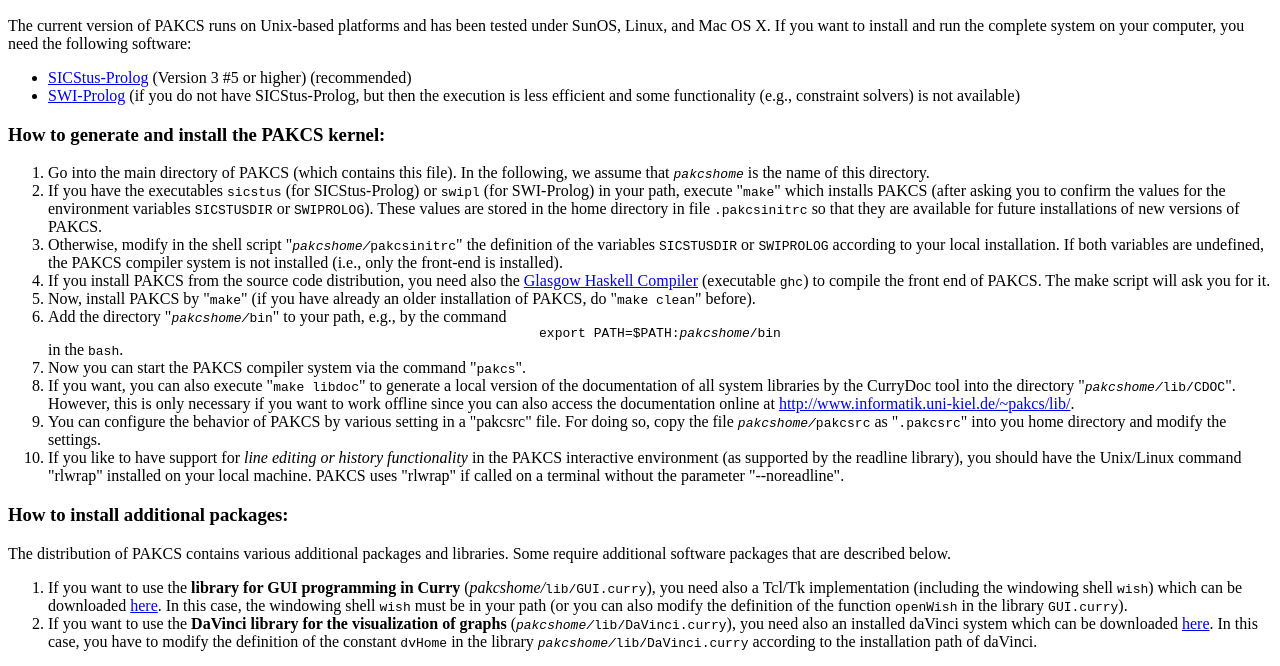
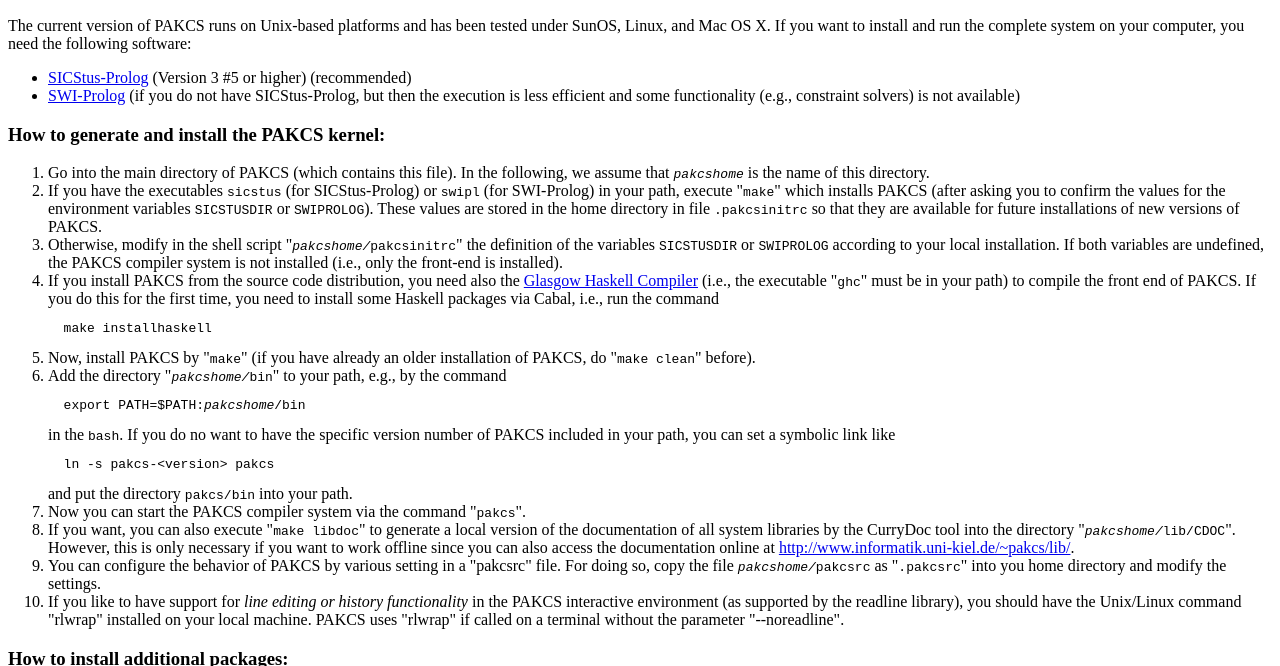
Before and after one commit to cau-placc/pakcs, a plain HTML site: page INSTALL.html in a window 1280 px wide. Shown: the part 110-776 px from the top of the page. Drawn offline with Linux system fonts and the light colour scheme.

Commit message:
Install instructions updated

```diff
--- a/INSTALL.html
+++ b/INSTALL.html
@@ -59,8 +59,13 @@ only the front-end is installed).
 <li>
 If you install PAKCS from the source code distribution, you need also the
 <a href="http://www.haskell.org/ghc/">Glasgow Haskell Compiler</a>
-(executable <code>ghc</code>) to compile the front end of PAKCS.
-The make script will ask you for it.
+(i.e., the executable "<code>ghc</code>" must be in your path)
+to compile the front end of PAKCS.
+If you do this for the first time, you need to install
+some Haskell packages via Cabal, i.e., run the command
+<pre>
+  make installhaskell
+</pre>
 </li>
 <li>
 Now, install PAKCS by "<tt>make</tt>"
@@ -69,10 +74,16 @@ Now, install PAKCS by "<tt>make</tt>"
 <li>
 Add the directory "<tt><em>pakcshome/</em>bin</tt>"
 to your path, e.g., by the command
-<center>
-<tt>export PATH=$PATH:<em>pakcshome</em>/bin</tt>
-</center>
+<pre>
+  export PATH=$PATH:<em>pakcshome</em>/bin
+</pre>
 in the <tt>bash</tt>.
+If you do no want to have the specific version number of PAKCS
+included in your path, you can set a symbolic link like
+<pre>
+  ln -s pakcs-&lt;version&gt; pakcs
+</pre>
+and put the directory <code>pakcs/bin</code> into your path.
 </li>
 <li>
 Now you can start the PAKCS compiler system via the command
```
Also changed, not shown: 1 other file.
